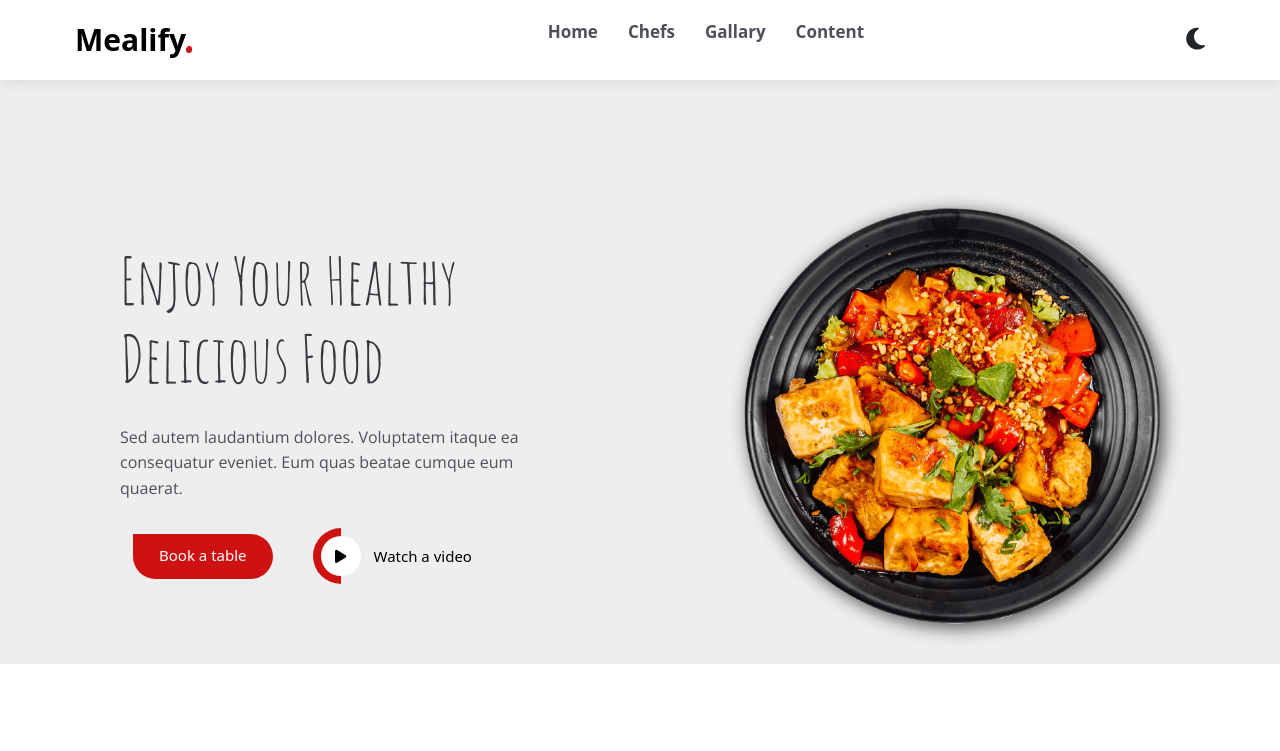
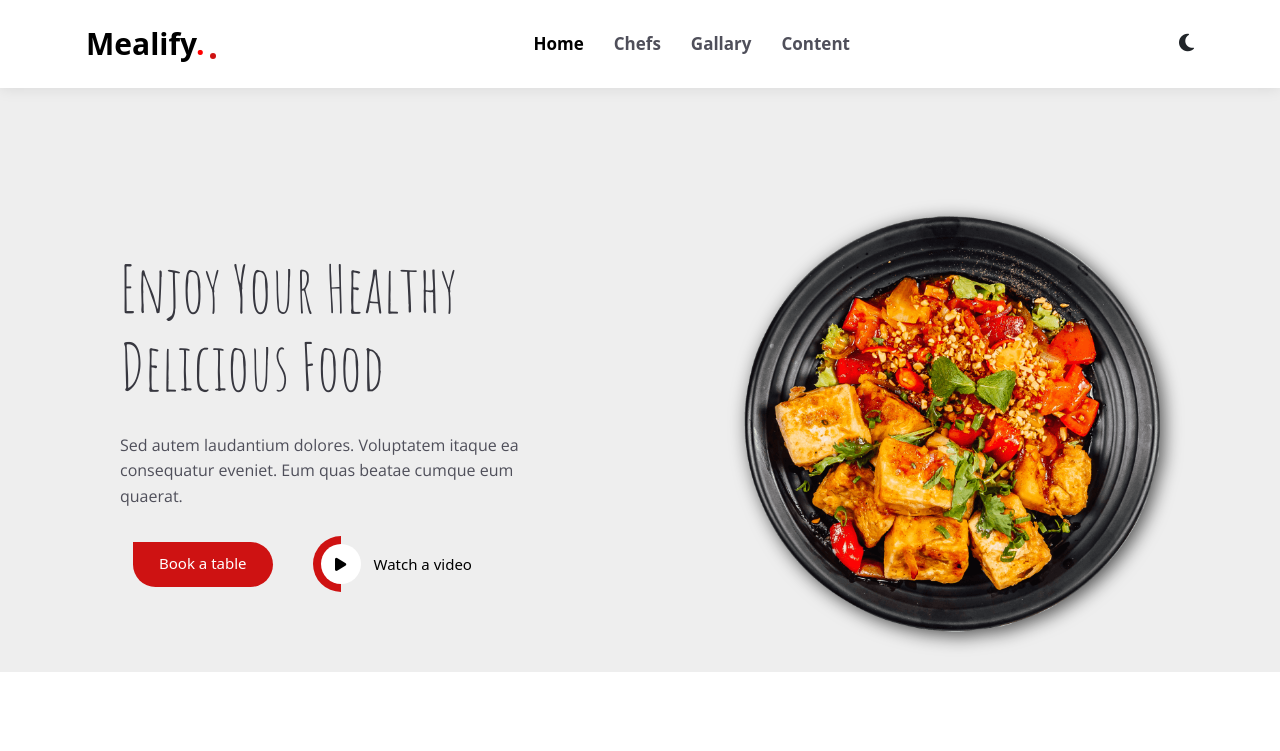
Before and after one commit to 7asSsn/Mealify, a plain HTML site: page index.html in a window 1280 px wide. Shown: the top 751 px of the page. Drawn offline with nearby package versions, Linux system fonts and the light colour scheme.

Commit message:
تعديل على الـ navbar + scrolling

```diff
--- a/css/main.css
+++ b/css/main.css
@@ -2,6 +2,7 @@
   margin: 0;
   padding: 0;
   box-sizing: border-box;
+   position: relative;
 }
 body {
   font-family: var(--font-f);
@@ -12,7 +13,8 @@ body {
     text-decoration: none;
     color: white;
   }
-  position: relative;
+   scroll-behavior: smooth
+
 }
 
 .container {
@@ -38,112 +40,86 @@ body {
 }
 
 /* !-------------Navbar-Start------------------------------------------------------------------------------- */
+/* Navbar */
 .navbar {
-  background-color: rgb(255, 255, 255);
+  background-color: #fff;
   width: 100%;
   position: fixed;
   top: 0;
   left: 0;
   z-index: 999;
-  box-shadow: 0rem 0rem 0.9375rem 0rem #0000001b;
-  /* ?----------------------------------------------- */
-  .container {
+  box-shadow: 0 0 15px rgba(0, 0, 0, 0.1);
+}
+
+.navbar .container {
   margin: auto;
-    padding: .25rem 0.3125rem;
+  padding: .5rem 1rem;
   display: flex;
   align-items: center;
   justify-content: space-between;
   flex-wrap: wrap;
+}
 
-    /* ?----------------------------------------------- */
-    .logo {
-      /* background-color: green; */
-      a {
+/* Logo */
+.navbar .logo a {
   text-decoration: none;
-        color: black;
-        span {
-          color: red;
-        }
+  color: #000;
   font-family: system-ui;
   font-size: 1.875rem;
   font-weight: 700;
   position: relative;
 }
-
-      a::after {
+.navbar .logo a span {
+  color: red;
+}
+.navbar .logo a::after {
   content: "";
-        width: 0.375rem;
-        height: 0.375rem;
+  width: 6px;
+  height: 6px;
   border-radius: 50%;
   background-color: #ce1212;
   position: absolute;
-        transform: translate(-50%, -50%);
-        bottom: 10%;
-        left: 96.5%;
+  bottom: 5px;
+  right: -12px;
 }
-    }
-    /* ?----------------------------------------------- */
 
-    .settings {
-
-      ul {
+/* Links */
+.navbar .settings ul {
   list-style: none;
   display: flex;
+  margin: 0;
+  padding: 0;
 }
-      li {
-        padding: 0.3125rem 0.9375rem;
+.navbar .settings ul li {
+  padding: 0 0.9375rem;
 }
-      a {
+.navbar .settings ul li a {
   text-decoration: none;
   color: #4f4f5a;
   font-family: system-ui;
   font-size: 1.0625rem;
   font-weight: 600;
   position: relative;
+  transition: color 0.3s ease;
 }
-      a::before {
+.navbar .settings ul li a::before {
   content: "";
   width: 0%;
   height: 3px;
   position: absolute;
-        bottom: -25%;
-        transition: 0.5s;
+  bottom: -5px;
+  left: 0;
+  background-color: #ce1212;
+  transition: width 0.3s ease;
 }
-      a:hover {
-        color: #000000;
+.navbar .settings ul li a:hover {
+  color: #000;
 }
-      a:hover:before {
-        background-color: #ce1212;
+.navbar .settings ul li a:hover::before {
   width: 100%;
 }
-      a:focus:before {
-        width: calc(100% - (0.9375rem * 2));
-      }
-      :before {
-        background-color: #ce1212;
-        width: 100%;
-      }
-    }
-  }
-}
-/* ?----------------------------------------------- */
 
-.mode .light {
-  display: none;
-}
-.mode i {
-  font-size: 25px;
-  cursor: pointer;
-}
-
-.navbar ul li a:hover {
-  color: #000;
-}
-
-.navbar ul li a {
-  transition: color var(--animation-duration);
-}
-body:not(:has(:target)) .link-Home::before,
+/* Active Link أثناء Scroll */
 body:has(#home:target) .link-Home::before,
 body:has(#chefs:target) .link-chefs::before,
 body:has(#gallary:target) .link-gallary::before,
@@ -151,13 +127,35 @@ body:has(#contact:target) .link-contact::before {
   width: 100%;
 }
 
-body:not(:has(:target)) .link-Home::before,
-body:has(#home:target) .link-Home::before,
-body:has(#chefs:target) .link-chefs::before,
-body:has(#gallary:target) .link-gallary::before,
-body:has(#contact:target) .link-contact::before {
+body:has(#home:target) .link-Home,
+body:has(#chefs:target) .link-chefs,
+body:has(#gallary:target) .link-gallary,
+body:has(#contact:target) .link-contact {
   color: #000 !important;
 }
+
+
+body:not(:has(:target)) .link-Home::before {
+  width: 100%;
+}
+body:not(:has(:target)) .link-Home {
+  color: #000 !important;
+}
+
+/* Mode Icons */
+.mode {
+  display: flex;
+  align-items: center;
+  gap: 8px;
+}
+.mode i {
+  font-size: 20px;
+  cursor: pointer;
+}
+.mode .light {
+  display: none;
+}
+
 
 /* !-------------End-Start------------------------------------------------------------------------------- */
 
--- a/index.html
+++ b/index.html
@@ -463,6 +463,28 @@
     </div>
   </footer>
   <!-- ! ========End-FOOTER======================================================= -->
+   <script>
+    const sections = document.querySelectorAll("section, .header, .chefs, .Gallary, #contact");
+    const navLinks = document.querySelectorAll(".navbar .settings a");
+
+    window.addEventListener("scroll", () => {
+      let current = "";
+      sections.forEach(section => {
+        const sectionTop = section.offsetTop - 100;
+        if (pageYOffset >= sectionTop) {
+          current = section.getAttribute("id");
+        }
+      });
+
+      navLinks.forEach(link => {
+        link.classList.remove("active");
+        if (link.getAttribute("href").includes(current)) {
+          link.classList.add("active");
+        }
+      });
+    });
+  </script>
+
 </body>
 
 </html>
```
Lines whose indentation alone changed are shown as unchanged.
